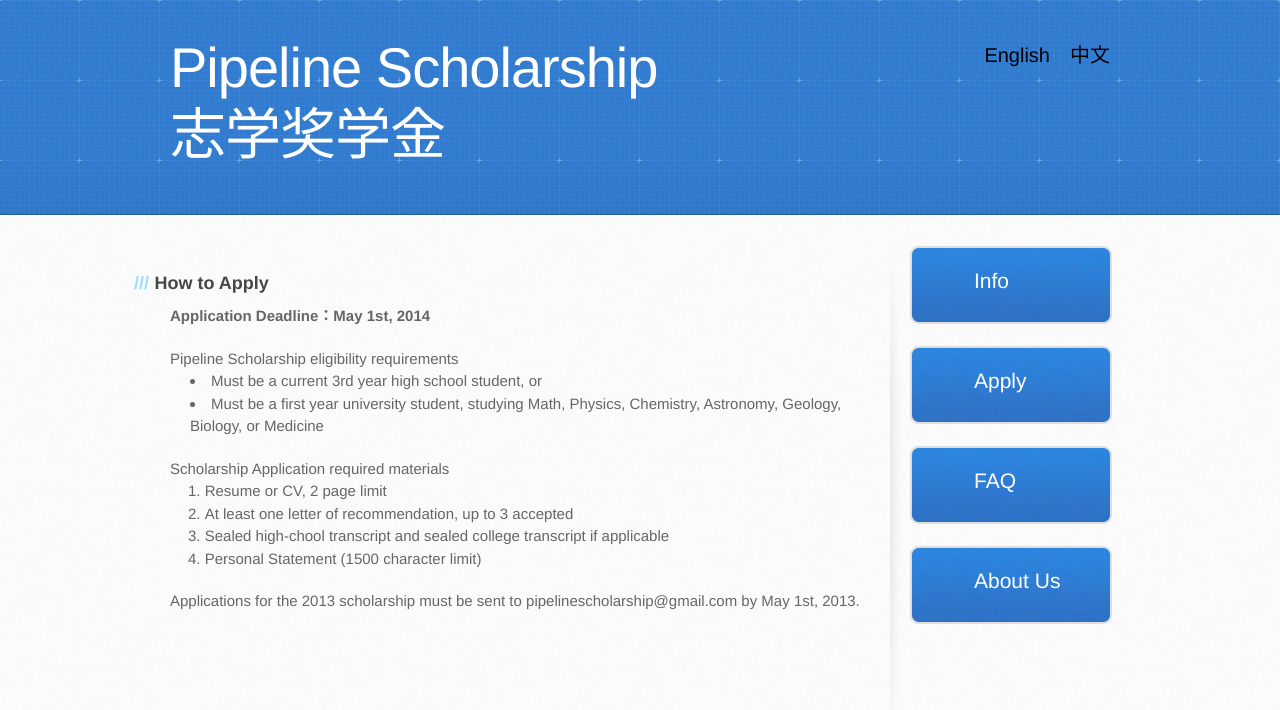
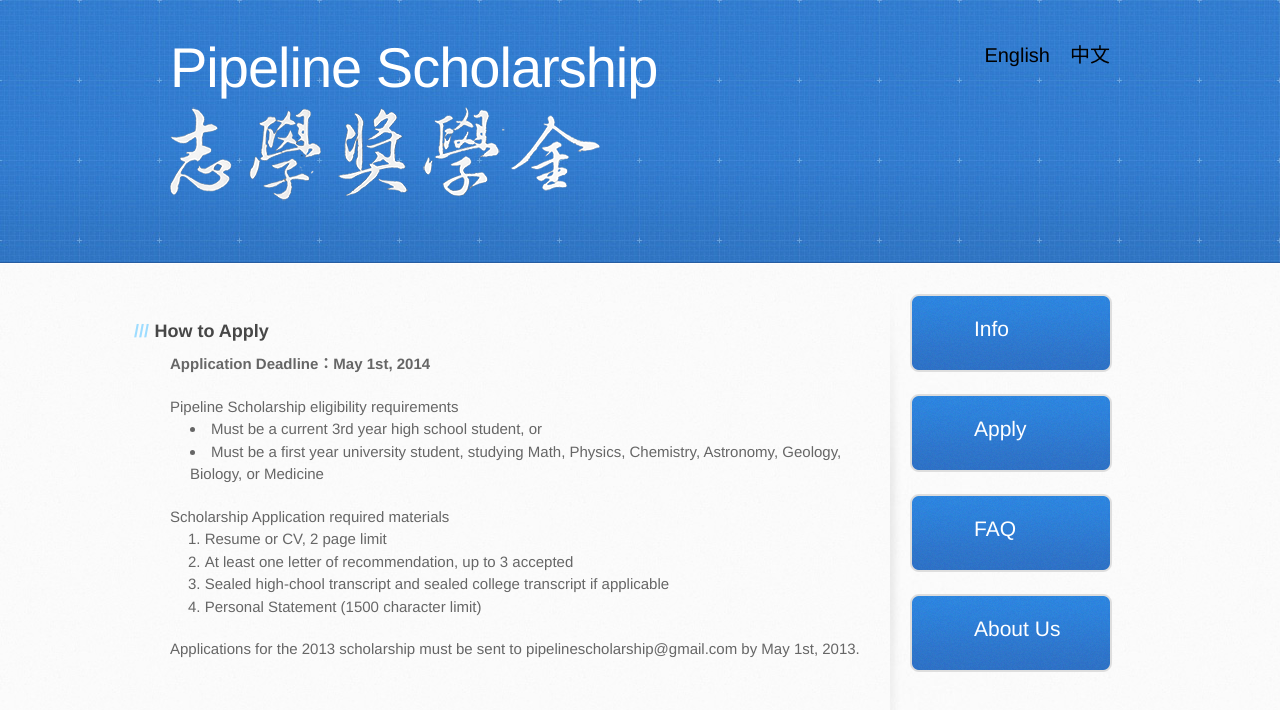
Before and after one commit to ericmeltzer/pipelinescholarship, a plain HTML site: page apply_en.html in a window 1280 px wide. Drawn offline with Linux system fonts and the light colour scheme.

Commit message:
added image logo to all headers

```diff
--- a/apply_en.html
+++ b/apply_en.html
@@ -20,8 +20,9 @@
     <header>
       <div class="inner">
         <h1>Pipeline Scholarship</h1>
-<h1>志学奖学金</h1>
-        <a href="/index.html" class="zy">中文</a>
+<h1><img src="images/logo.png"></h1>
+
+<a href="/index.html" class="zy">中文</a>
         <a href="/index_en.html" class="en">English</a>
 
       </div>
```
Also changed, not shown: about.html (+2 -1 lines), apply.html (+2 -1 lines), faq.html (+2 -1 lines), faq_en.html (+2 -1 lines), index.html (+2 -1 lines), index_en.html (+3 -2 lines).
